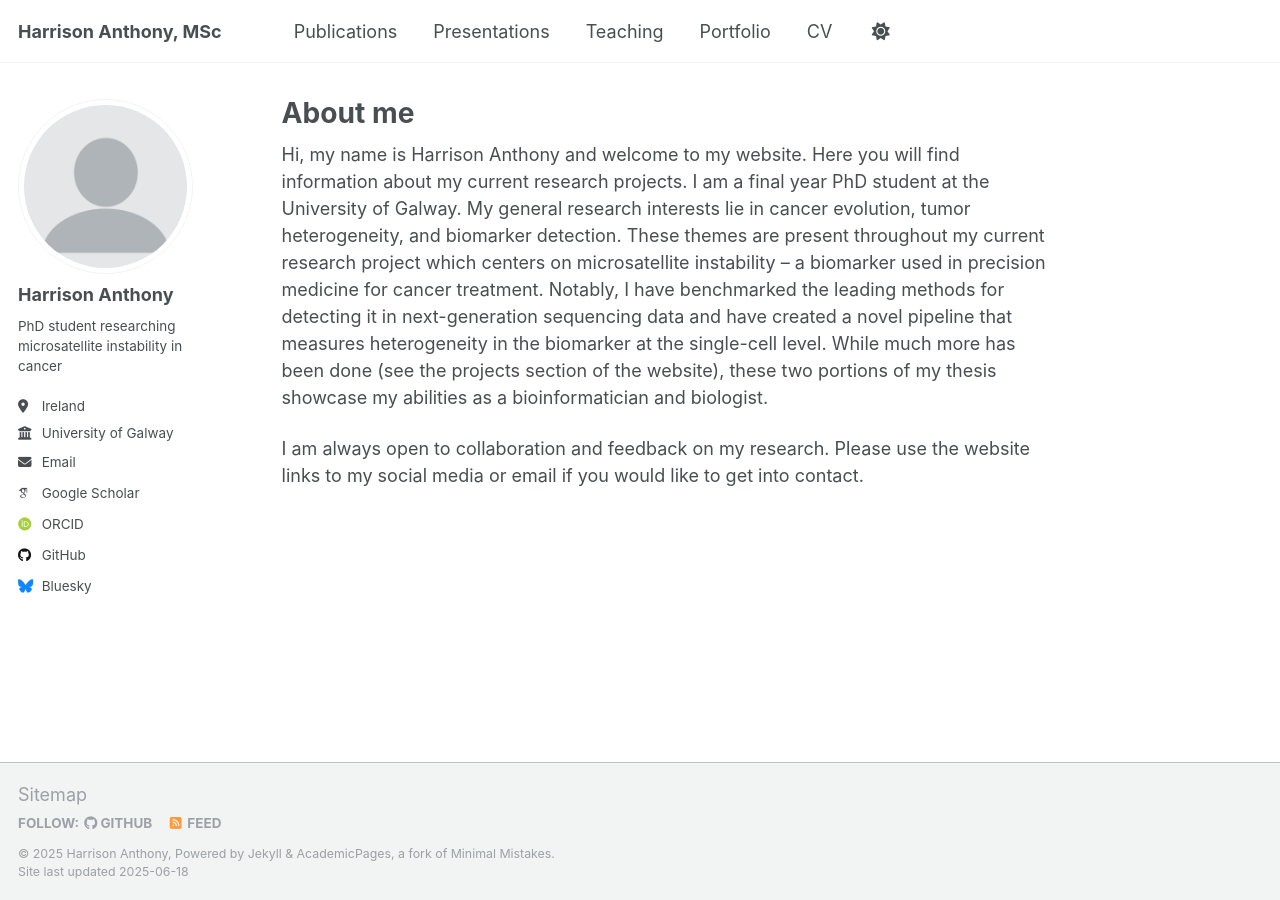
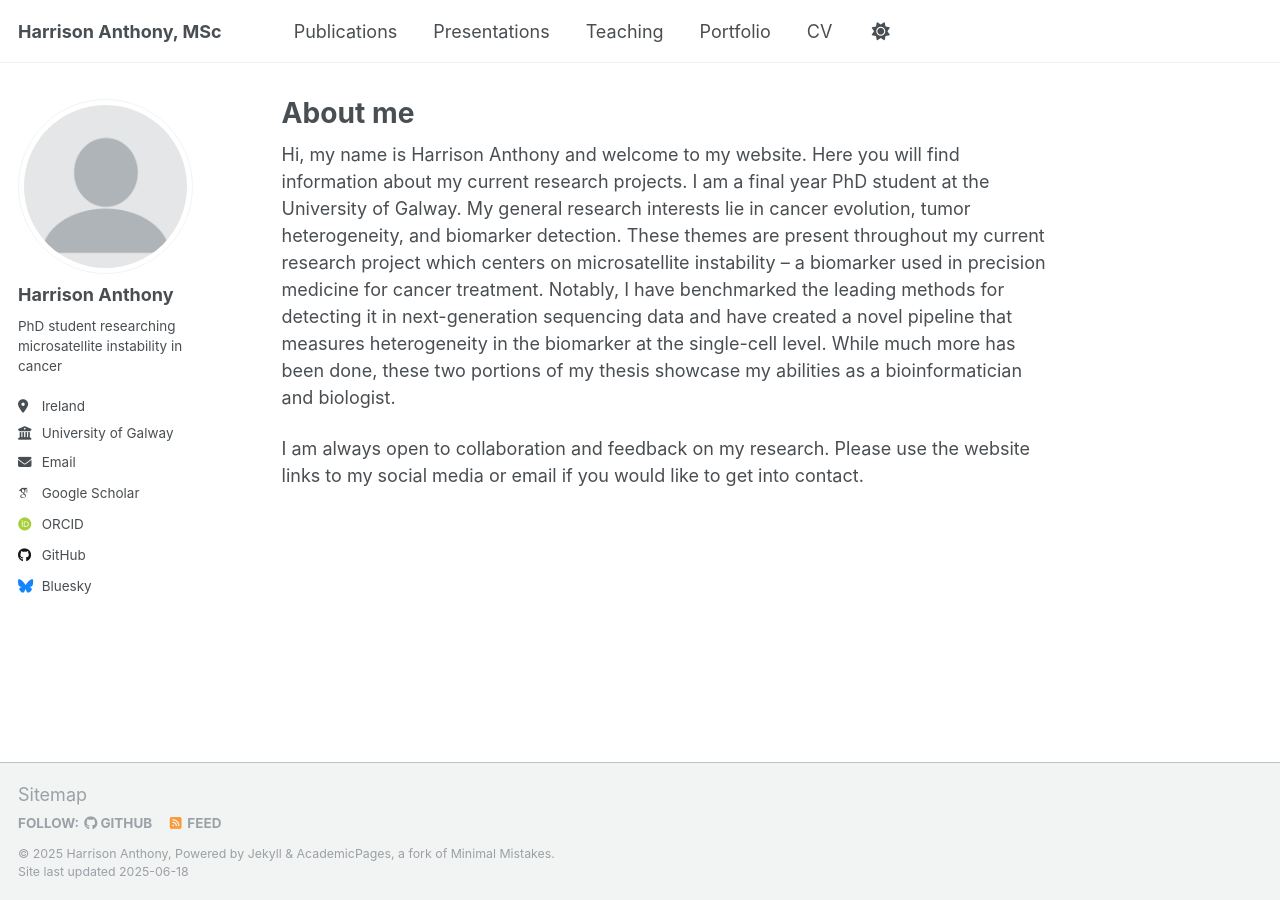
Before and after one commit to harrison-anth/harrison-anth.github.io, a Jekyll site: the page built from _pages/about.md, in a window 1280 px wide. Built offline with Jekyll 4.4.1, drawn with Linux system fonts in a browser that asks for light colours; some web fonts are replaced.

```diff
--- a/_pages/about.md
+++ b/_pages/about.md
@@ -12,8 +12,8 @@
 evolution, tumor heterogeneity, and biomarker detection. These themes are present throughout my current
 research project which centers on microsatellite instability -- a biomarker used in precision medicine for cancer treatment.
 Notably, I have benchmarked the leading methods for detecting it in next-generation sequencing data and have created a
-novel pipeline that measures heterogeneity in the biomarker at the single-cell level. While much more has been done
-(see the projects section of the website), these two portions of my thesis showcase my abilities as a bioinformatician and
+novel pipeline that measures heterogeneity in the biomarker at the single-cell level.
+ While much more has been done, these two portions of my thesis showcase my abilities as a bioinformatician and
 biologist.
 
 I am always open to collaboration and feedback on my research. Please use the website links
```
